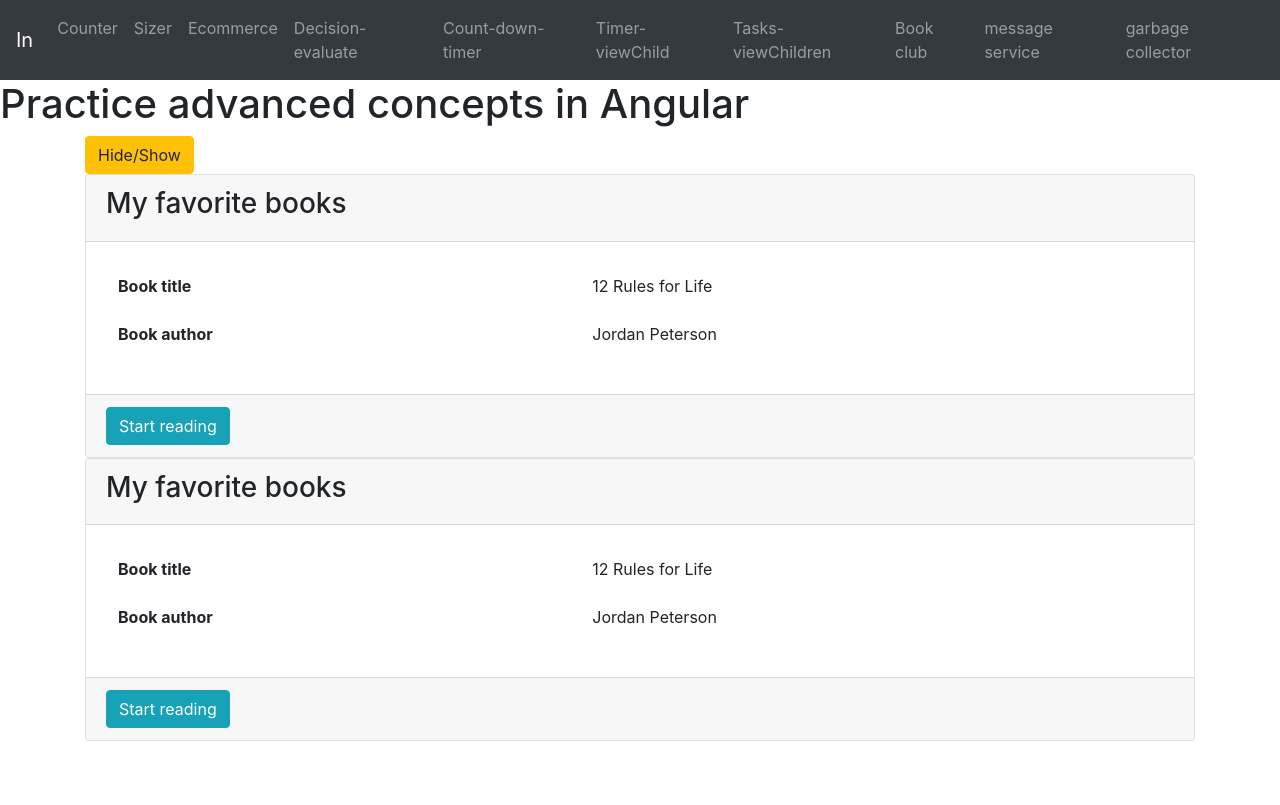
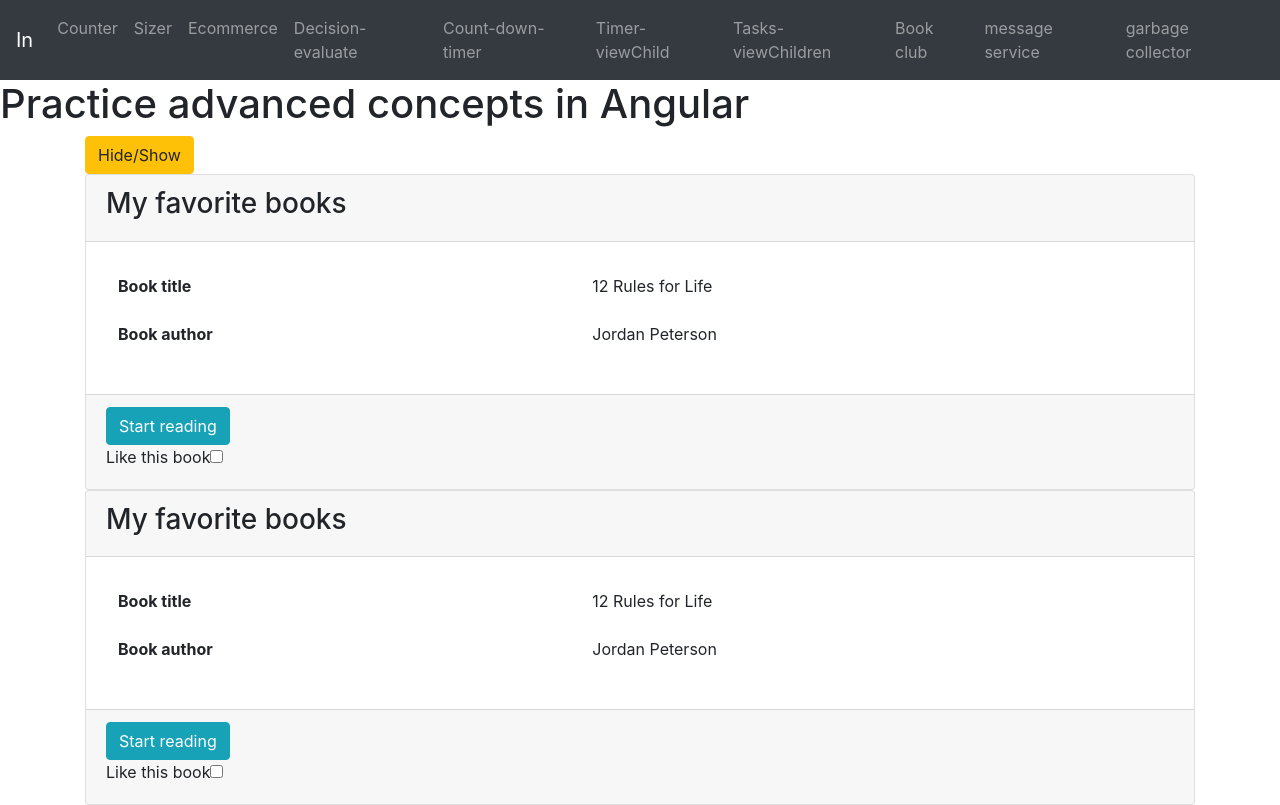
Before and after one commit to ebo-arcadia/angular-advanced-practice, an Angular app: page /reader-books in a window 1280 px wide. Built offline with nearby package versions, Linux system fonts and the light colour scheme.

Commit message:
implement passing view content from a parent component to a child component using selector and render content onto the child component view using ng-content directive, applying it by passing a liked button (component) from reader (grandparent) to books (child component)

```diff
--- a/src/app/app.module.ts
+++ b/src/app/app.module.ts
@@ -23,6 +23,7 @@ import { BooksComponent } from './books/books.component';
 import { MessageReceiverComponent } from './message-receiver/message-receiver.component';
 import { MessageSenderComponent } from './message-sender/message-sender.component';
 import { GarbageCollectorComponent } from './garbage-collector/garbage-collector.component';
+import { LikedComponent } from './liked/liked.component';
 
 @NgModule({
   declarations: [
@@ -43,7 +44,8 @@ import { GarbageCollectorComponent } from './garbage-collector/garbage-collector
     BooksComponent,
     MessageReceiverComponent,
     MessageSenderComponent,
-    GarbageCollectorComponent
+    GarbageCollectorComponent,
+    LikedComponent
   ],
   imports: [
     BrowserModule,
--- a/src/app/books/books.component.html
+++ b/src/app/books/books.component.html
@@ -18,5 +18,6 @@
 
     <div class="card-footer">
         <button class="btn btn-info">Start reading</button>
+        <ng-content></ng-content>
     </div>
 </div>
--- /dev/null
+++ b/src/app/liked/liked.component.html
@@ -0,0 +1,4 @@
+<div>
+    <label for="checkbox">Like this book</label>
+    <input type="checkbox" value="true" name="isChecked" id="isChecked" [(ngModel)]="isChecked"/>
+</div>
--- /dev/null
+++ b/src/app/liked/liked.component.ts
@@ -0,0 +1,15 @@
+import { Component, OnInit } from '@angular/core';
+
+@Component({
+  selector: 'liked-checkbox',
+  templateUrl: './liked.component.html',
+  styleUrls: ['./liked.component.css']
+})
+export class LikedComponent implements OnInit {
+  isChecked: boolean =false;
+  constructor() { }
+
+  ngOnInit(): void {
+  }
+
+}
--- a/src/app/reader/reader.component.html
+++ b/src/app/reader/reader.component.html
@@ -1,3 +1,7 @@
 <button class="btn btn-warning" (click)="onHideShowDetails($event)">Hide/Show</button>
-<books-reader></books-reader>
-<books-reader></books-reader>
+<books-reader>
+    <liked-checkbox></liked-checkbox>
+</books-reader>
+<books-reader>
+    <liked-checkbox></liked-checkbox>
+</books-reader>
```
Also changed, not shown: src/app/liked/liked.component.css (added), 2 other files (tests, documents, lock files or other folders).
